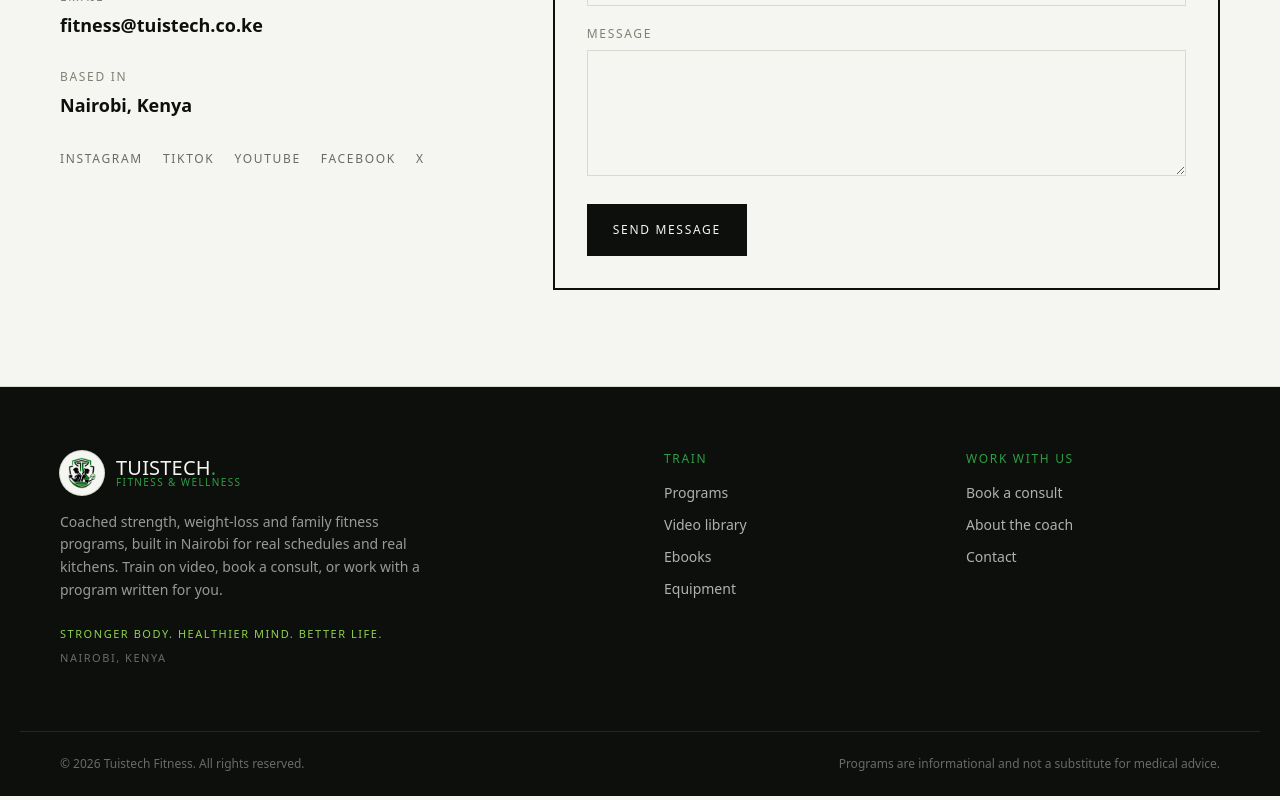
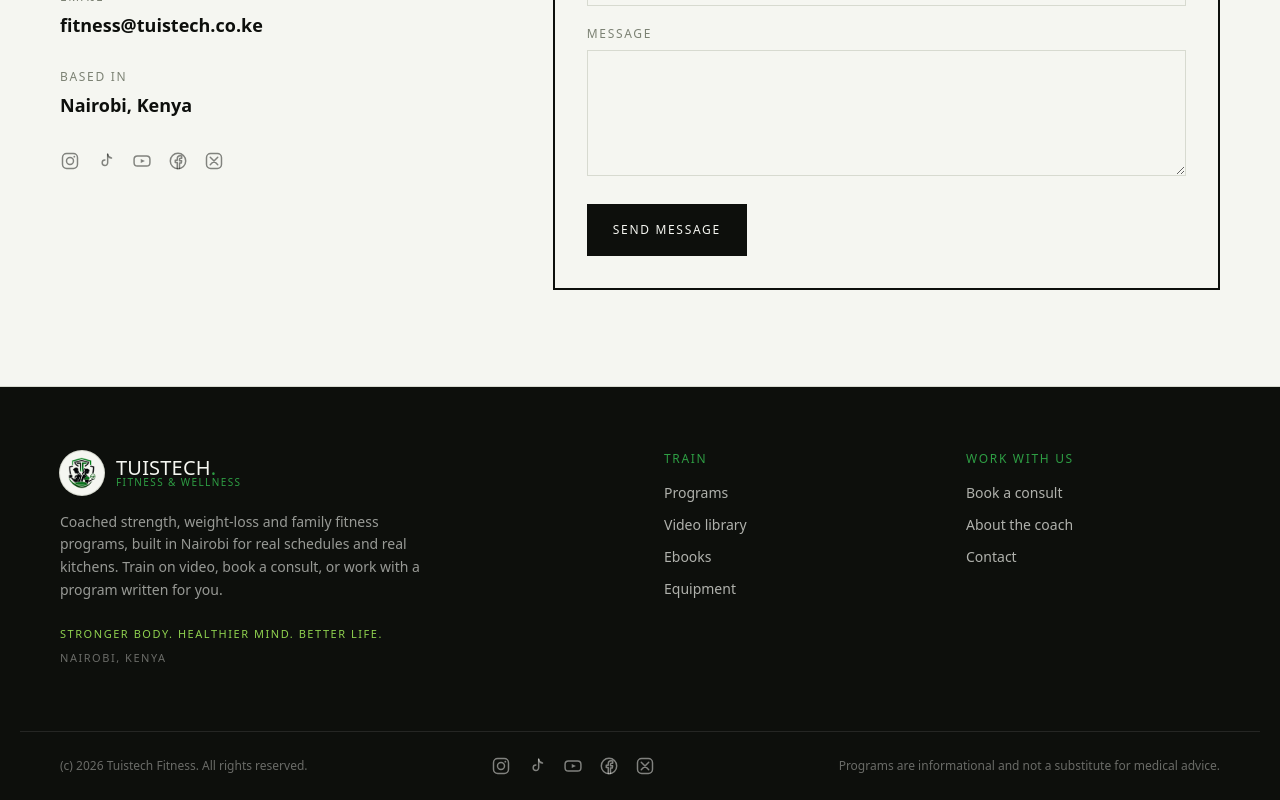
Before and after one commit to tuisang/tuistech-fitness, a Next.js app: page /contact in a window 1280 px wide. Shown: the part 776-1576 px from the top of the page. Built offline with nearby package versions, Linux system fonts and the light colour scheme.

Commit message:
Show social links as icons

```diff
--- a/app/contact/page.tsx
+++ b/app/contact/page.tsx
@@ -1,6 +1,13 @@
 import { PageHero, SectionLabel } from "@/components/ui";
 import ContactForm from "@/components/ContactForm";
 import { siteConfig, waLink } from "@/lib/config";
+import {
+  InstagramIcon,
+  TikTokIcon,
+  YouTubeIcon,
+  FacebookIcon,
+  XIcon,
+} from "@/components/icons/SocialIcons";
 import type { Metadata } from "next";
 
 export const metadata: Metadata = {
@@ -14,7 +21,7 @@ export default function ContactPage() {
       <PageHero
         eyebrow="Contact"
         title="Get in touch."
-        description="Questions about programs, equipment, or partnering with a school or team — reach out and we'll respond within a day."
+        description="Questions about programs, equipment, or partnering with a school or team - reach out and we'll respond within a day."
       />
 
       <section className="py-20 md:py-24">
@@ -28,12 +35,7 @@ export default function ContactPage() {
                 <span className="text-mono-label text-xs text-steel">
                   WhatsApp
                 </span>
-                <a
-                  href={waLink("Hi! I have a question about Tuistech Fitness.")}
-                  target="_blank"
-                  rel="noopener noreferrer"
-                  className="mt-1 block text-lg font-semibold hover:text-green"
-                >
+                <a href={waLink("Hi! I have a question about Tuistech Fitness.")} target="_blank" rel="noopener noreferrer" className="mt-1 block text-lg font-semibold hover:text-green">
                   {siteConfig.phone}
                 </a>
               </div>
@@ -41,10 +43,7 @@ export default function ContactPage() {
                 <span className="text-mono-label text-xs text-steel">
                   Email
                 </span>
-                <a
-                  href={`mailto:${siteConfig.email}`}
-                  className="mt-1 block text-lg font-semibold hover:text-green"
-                >
+                <a href={`mailto:${siteConfig.email}`} className="mt-1 block text-lg font-semibold hover:text-green">
                   {siteConfig.email}
                 </a>
               </div>
@@ -54,22 +53,32 @@ export default function ContactPage() {
                 </span>
                 <p className="mt-1 text-lg font-semibold">Nairobi, Kenya</p>
               </div>
-              <div className="flex gap-5 pt-2">
-                <a href={siteConfig.instagram} target="_blank" rel="noopener noreferrer" className="text-mono-label text-xs text-ink/60 hover:text-green">
-                  Instagram
-                </a>
-                <a href={siteConfig.tiktok} target="_blank" rel="noopener noreferrer" className="text-mono-label text-xs text-ink/60 hover:text-green">
-                  TikTok
-                </a>
-                <a href={siteConfig.youtube} target="_blank" rel="noopener noreferrer" className="text-mono-label text-xs text-ink/60 hover:text-green">
-                  YouTube
-                </a>
-                <a href={siteConfig.facebook} target="_blank" rel="noopener noreferrer" className="text-mono-label text-xs text-ink/60 hover:text-green">
-                  Facebook
-                </a>
-                <a href={siteConfig.x} target="_blank" rel="noopener noreferrer" className="text-mono-label text-xs text-ink/60 hover:text-green">
-                  X
-                </a>
+              <div className="flex gap-4 pt-2">
+                {siteConfig.instagram && (
+                  <a href={siteConfig.instagram} target="_blank" rel="noopener noreferrer" aria-label="Instagram" className="text-ink/50 transition-colors hover:text-green">
+                    <InstagramIcon className="h-5 w-5" />
+                  </a>
+                )}
+                {siteConfig.tiktok && (
+                  <a href={siteConfig.tiktok} target="_blank" rel="noopener noreferrer" aria-label="TikTok" className="text-ink/50 transition-colors hover:text-green">
+                    <TikTokIcon className="h-5 w-5" />
+                  </a>
+                )}
+                {siteConfig.youtube && (
+                  <a href={siteConfig.youtube} target="_blank" rel="noopener noreferrer" aria-label="YouTube" className="text-ink/50 transition-colors hover:text-green">
+                    <YouTubeIcon className="h-5 w-5" />
+                  </a>
+                )}
+                {siteConfig.facebook && (
+                  <a href={siteConfig.facebook} target="_blank" rel="noopener noreferrer" aria-label="Facebook" className="text-ink/50 transition-colors hover:text-green">
+                    <FacebookIcon className="h-5 w-5" />
+                  </a>
+                )}
+                {siteConfig.x && (
+                  <a href={siteConfig.x} target="_blank" rel="noopener noreferrer" aria-label="X" className="text-ink/50 transition-colors hover:text-green">
+                    <XIcon className="h-5 w-5" />
+                  </a>
+                )}
               </div>
             </div>
           </div>
--- a/components/Footer.tsx
+++ b/components/Footer.tsx
@@ -1,5 +1,21 @@
 import Link from "next/link";
 import Logo from "@/components/Logo";
+import { siteConfig } from "@/lib/config";
+import {
+  InstagramIcon,
+  TikTokIcon,
+  YouTubeIcon,
+  FacebookIcon,
+  XIcon,
+} from "@/components/icons/SocialIcons";
+
+const socialLinks = [
+  { href: siteConfig.instagram, label: "Instagram", Icon: InstagramIcon },
+  { href: siteConfig.tiktok, label: "TikTok", Icon: TikTokIcon },
+  { href: siteConfig.youtube, label: "YouTube", Icon: YouTubeIcon },
+  { href: siteConfig.facebook, label: "Facebook", Icon: FacebookIcon },
+  { href: siteConfig.x, label: "X", Icon: XIcon },
+].filter((s) => s.href);
 
 export default function Footer() {
   return (
@@ -40,8 +56,17 @@ export default function Footer() {
         </div>
       </div>
 
-      <div className="container-x flex flex-col gap-3 border-t border-paper/10 py-6 text-xs text-paper/40 md:flex-row md:items-center md:justify-between">
-        <p>© {new Date().getFullYear()} Tuistech Fitness. All rights reserved.</p>
+      <div className="container-x flex flex-col gap-5 border-t border-paper/10 py-6 text-xs text-paper/40 md:flex-row md:items-center md:justify-between">
+        <p>(c) {new Date().getFullYear()} Tuistech Fitness. All rights reserved.</p>
+        {socialLinks.length > 0 && (
+          <div className="flex items-center gap-4">
+            {socialLinks.map(({ href, label, Icon }) => (
+              <a key={label} href={href} target="_blank" rel="noopener noreferrer" aria-label={label} className="text-paper/50 transition-colors hover:text-green">
+                <Icon className="h-5 w-5" />
+              </a>
+            ))}
+          </div>
+        )}
         <p>Programs are informational and not a substitute for medical advice.</p>
       </div>
     </footer>
--- /dev/null
+++ b/components/icons/SocialIcons.tsx
@@ -0,0 +1,57 @@
+import { SVGProps } from "react";
+
+type IconProps = SVGProps<SVGSVGElement>;
+
+export function InstagramIcon(props: IconProps) {
+  return (
+    <svg viewBox="0 0 24 24" fill="none" stroke="currentColor" strokeWidth="1.75" {...props}>
+      <rect x="3" y="3" width="18" height="18" rx="5" />
+      <circle cx="12" cy="12" r="4.2" />
+      <circle cx="17.2" cy="6.8" r="1.1" fill="currentColor" stroke="none" />
+    </svg>
+  );
+}
+
+export function TikTokIcon(props: IconProps) {
+  return (
+    <svg viewBox="0 0 24 24" fill="none" stroke="currentColor" strokeWidth="1.75" {...props}>
+      <path d="M14 4v10.2a3.3 3.3 0 1 1-3.3-3.3" strokeLinecap="round" strokeLinejoin="round" />
+      <path
+        d="M14 4c.4 2.4 2.2 4.2 4.6 4.5"
+        strokeLinecap="round"
+        strokeLinejoin="round"
+      />
+    </svg>
+  );
+}
+
+export function YouTubeIcon(props: IconProps) {
+  return (
+    <svg viewBox="0 0 24 24" fill="none" stroke="currentColor" strokeWidth="1.75" {...props}>
+      <rect x="2.5" y="6" width="19" height="12" rx="4" />
+      <path d="M10.5 9.5l5 2.5-5 2.5z" fill="currentColor" stroke="none" />
+    </svg>
+  );
+}
+
+export function FacebookIcon(props: IconProps) {
+  return (
+    <svg viewBox="0 0 24 24" fill="none" stroke="currentColor" strokeWidth="1.75" {...props}>
+      <circle cx="12" cy="12" r="9.25" />
+      <path
+        d="M13.8 21v-6.6h2.2l.33-2.6h-2.53V9.9c0-.75.2-1.27 1.28-1.27h1.37V5.9a18 18 0 0 0-2-.1c-1.98 0-3.33 1.2-3.33 3.42v1.9H8.7v2.6h2.42V21"
+        strokeLinecap="round"
+        strokeLinejoin="round"
+      />
+    </svg>
+  );
+}
+
+export function XIcon(props: IconProps) {
+  return (
+    <svg viewBox="0 0 24 24" fill="none" stroke="currentColor" strokeWidth="1.75" {...props}>
+      <rect x="3" y="3" width="18" height="18" rx="5" />
+      <path d="M7.5 7.5l9 9M16.5 7.5l-9 9" strokeLinecap="round" />
+    </svg>
+  );
+}
```
